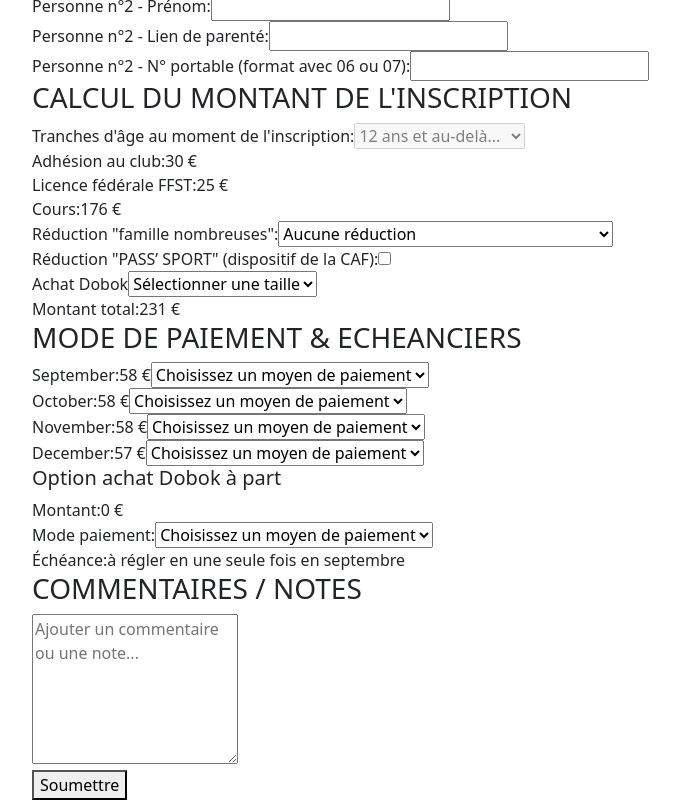
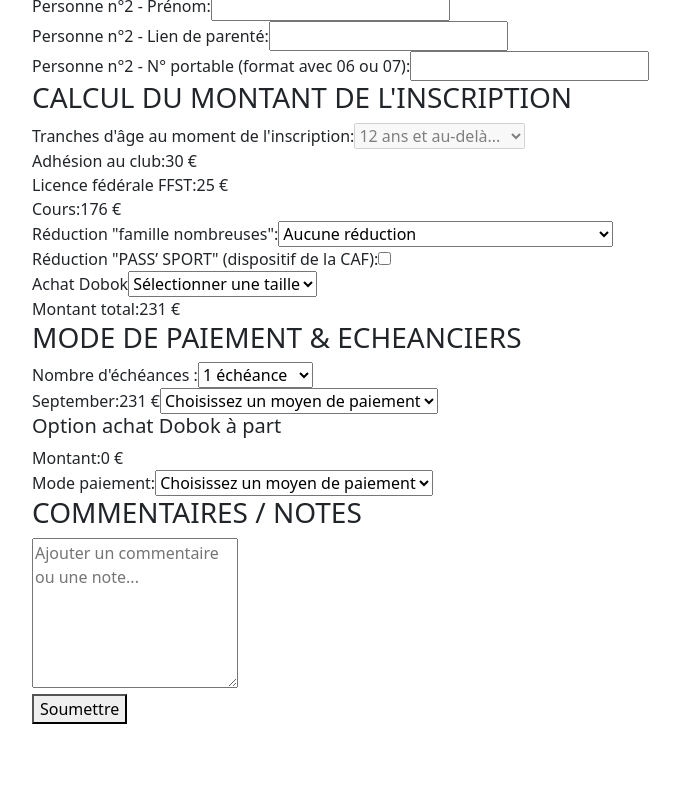
Before and after one commit to Azurhys/inscriptions_tkd, a React (Vite) app in the folder inscriptions_tkd/: page / in a window 1280 px wide. Shown: the part 746-1546 px from the top of the page, without its empty margins (50-730 px from the left). After the commit the page ends 1470 px from the top, so only its background shows below. Built offline with nearby package versions, Linux system fonts and the light colour scheme.

Commit message:
patch echeances

```diff
--- a/inscriptions_tkd/src/composants/Inscription.jsx
+++ b/inscriptions_tkd/src/composants/Inscription.jsx
@@ -18,6 +18,8 @@ const Inscription = () => {
     const [portable2, setPortable2] = useState('');
     const [age, setAge] = useState(0);
     const [commentaire, setCommentaire] = useState("");
+    const [nombreEcheances, setNombreEcheances] = useState(1);
+
     const tarifs = {
         babyTaekwondo: {
           adhesionClub: 30,
@@ -65,6 +67,12 @@ const Inscription = () => {
       const [hasReductionPassSport, setHasReductionPassSport] = useState(false);
       const [dobokTaille, setDobokTaille] = useState('');
       const [montantTotal, setMontantTotal] = useState(0);
+      const calculateMontantEcheance = () => {
+        if (nombreEcheances === 0) {
+          return 0;
+        }
+        return Math.ceil(montantTotal / nombreEcheances);
+      };
 
     const [personne1, setPersonne1] = useState({
         nom: '',
@@ -415,16 +423,24 @@ const Inscription = () => {
       </div>
       <div>
       <h3>MODE DE PAIEMENT & ECHEANCIERS</h3>
-        {paiements.map((paiement) => (
-          <div key={paiement.mois}>
-            <label>{paiement.mois}:</label>
-            <span>{paiement.montant} €</span>
+          <div>
+            <label>Nombre d'échéances :</label>
+            <select value={nombreEcheances} onChange={(e) => setNombreEcheances(parseInt(e.target.value))}>
+              <option value="1">1 échéance</option>
+              <option value="2">2 échéances</option>
+              <option value="3">3 échéances</option>
+              <option value="4">4 échéances</option>
+            </select>
+          </div>
+          {Array.from({ length: nombreEcheances }).map((_, index) => (
+            <div key={index}>
+              <label>{paiements[index]?.mois}:</label>
+              <span>{calculateMontantEcheance()} €</span>
               <select
-              value={paiement.moyenPaiement}
+                value={paiements[index]?.moyenPaiement}
                 onChange={(e) => {
-                const updatedPaiements = paiements.map((p) =>
-                  p.mois === paiement.mois ? { ...p, moyenPaiement: e.target.value } : p
-                );
+                  const updatedPaiements = [...paiements];
+                  updatedPaiements[index] = { ...updatedPaiements[index], moyenPaiement: e.target.value };
                   setPaiements(updatedPaiements);
                 }}
               >
@@ -453,10 +469,6 @@ const Inscription = () => {
             <option value="CB">CB</option>
           </select>
         </div>
-        <div>
-          <label>Échéance:</label>
-          <span>à régler en une seule fois en septembre</span>
-        </div>
       </div>
         <div>
           <h3>COMMENTAIRES / NOTES</h3>
```
Lines whose indentation alone changed are shown as unchanged.
